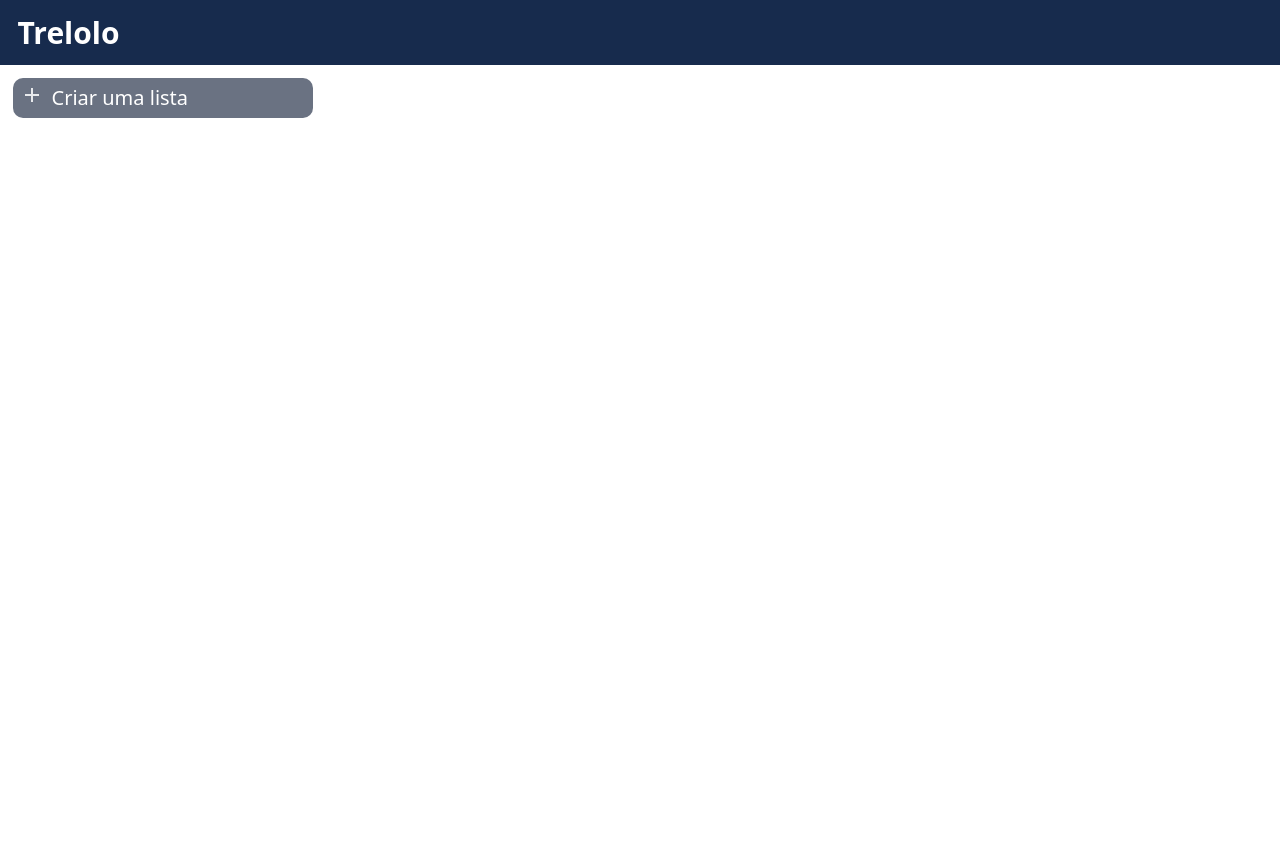
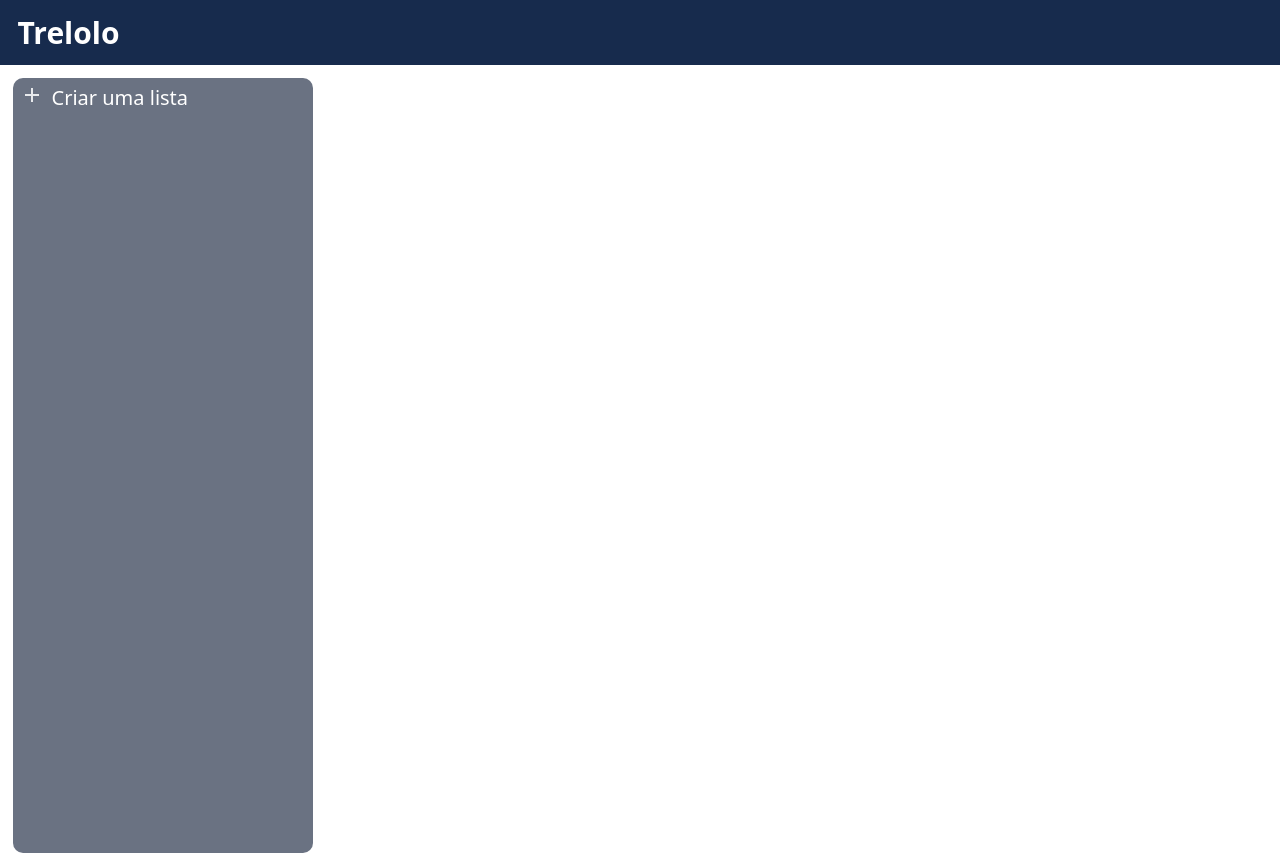
Before and after one commit to raoni111/trelolo, a Vue app: page / in a window 1280 px wide. Before the commit the page ends 800 px from the top, so only its background shows below. Built offline with nearby package versions, Linux system fonts and the light colour scheme; the HTML template or start-up script is replaced by a standard one.

Commit message:
add-hidden-into-app

```diff
--- a/src/App.vue
+++ b/src/App.vue
@@ -10,11 +10,12 @@ const listStore = useListStore();
 
 <template>
   <HeaderComponent />
-  <main class="flex relative p-5 overflow-hidden">
+  <main class="flex relative p-5 h-full">
     <ListCard
-      v-for="item in listStore.list"
+      v-for="(item, index) in listStore.list"
       v-bind:key="item.id"
       :item="item"
+      :index="index"
     />
     <CreateListButton />
   </main>
```
